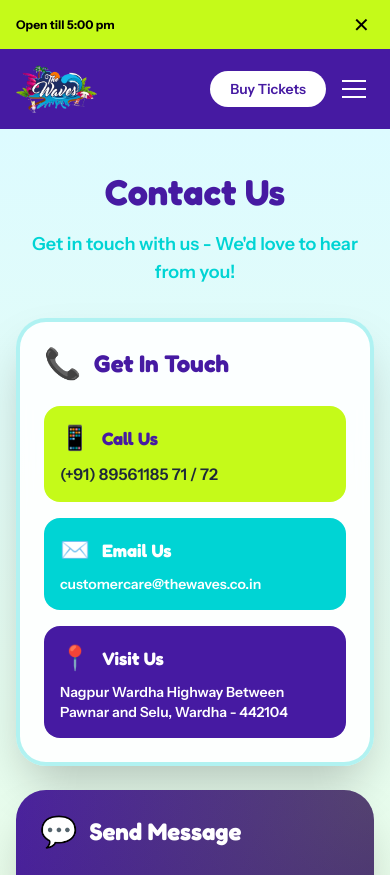
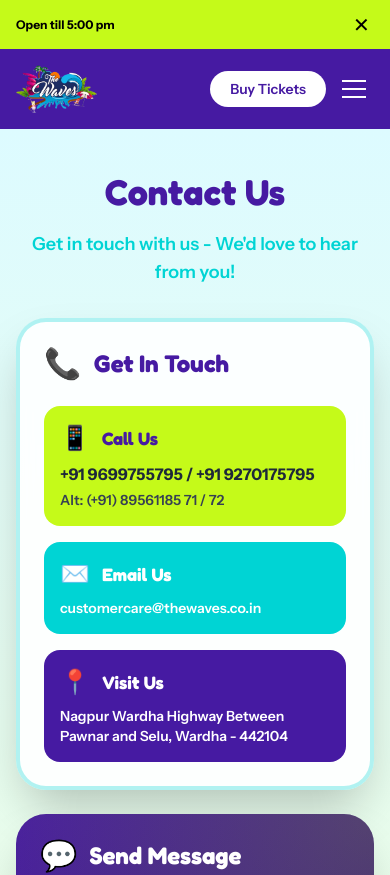
Before and after one commit to Nityom/waterpark, a React (Vite) app: page /contact-us in a window 390 px wide. Shown: the top 875 px of the page. Built offline with nearby package versions, Linux system fonts and the light colour scheme.

Commit message:
feat: Add About Us, Contact Us, Footer, WhatsApp button components, and site information constants.

```diff
--- a/src/components/ContactUs.jsx
+++ b/src/components/ContactUs.jsx
@@ -22,7 +22,7 @@
     const whatsappMessage = `*New Contact Form Submission*%0A%0A*Name:* ${formData.name}%0A*Email:* ${formData.email}%0A*Phone:* ${formData.phone}%0A*Message:* ${formData.message}`;
 
     // WhatsApp number
-    const phoneNumber = '918956118571';
+    const phoneNumber = '919699755795';
 
     // Open WhatsApp with pre-filled message
     window.open(`https://wa.me/${phoneNumber}?text=${whatsappMessage}`, '_blank');
@@ -40,11 +40,11 @@
     <section className="bg-gradient-to-b from-[#DDFBFF] via-[#C5FA19]/20 to-[#DDFBFF] py-10 md:py-16 px-4 md:px-10 relative overflow-hidden">
 
       {/* Floating Decorative Icons */}
-      <img src="/icon-1.webp" alt="" className="hidden md:block absolute top-20 left-10 w-24 h-24 animate-bounce z-20" style={{animationDuration: '3s'}} />
-      <img src="/icon-2.webp" alt="" className="hidden md:block absolute top-40 right-20 w-28 h-28 animate-bounce z-20" style={{animationDuration: '4s'}} />
+      <img src="/icon-1.webp" alt="" className="hidden md:block absolute top-20 left-10 w-24 h-24 animate-bounce z-20" style={{ animationDuration: '3s' }} />
+      <img src="/icon-2.webp" alt="" className="hidden md:block absolute top-40 right-20 w-28 h-28 animate-bounce z-20" style={{ animationDuration: '4s' }} />
       <img src="/icon-3.webp" alt="" className="hidden md:block absolute bottom-40 left-32 w-20 h-20 z-20" />
       <img src="/icon-5.webp" alt="" className="hidden md:block absolute top-60 right-40 w-32 h-32 z-20" />
-      <img src="/icon-6.webp" alt="" className="hidden md:block absolute bottom-32 right-24 w-24 h-24 animate-bounce z-20" style={{animationDuration: '5s'}} />
+      <img src="/icon-6.webp" alt="" className="hidden md:block absolute bottom-32 right-24 w-24 h-24 animate-bounce z-20" style={{ animationDuration: '5s' }} />
       {/* <img src="/icon-7.webp" alt="" className="absolute top-80 left-48 w-20 h-20 z-20" /> */}
 
       <div className="max-w-[1400px] mx-auto relative z-10">
@@ -80,9 +80,14 @@
                 <span className="text-2xl md:text-3xl">📱</span>
                 <h4 className="text-lg md:text-xl font-bold text-[#461AA2]">Call Us</h4>
               </div>
-              <p className="text-base md:text-lg font-semibold text-gray-800 ml-0 md:ml-11">
-                (+91) 89561185 71 / 72
-              </p>
+              <div className="ml-0 md:ml-11">
+                <p className="text-base md:text-lg font-bold text-gray-800">
+                  +91 9699755795<br className="hidden md:block" /> / +91 9270175795
+                </p>
+                <p className="text-sm md:text-base font-semibold text-gray-700 mt-1">
+                  Alt: (+91) 89561185 71 / 72
+                </p>
+              </div>
             </div>
 
             {/* Email */}
--- a/src/components/Footer.jsx
+++ b/src/components/Footer.jsx
@@ -11,7 +11,8 @@
             <h3 className="text-white text-base md:text-lg font-bold mb-3 md:mb-4">Contact info</h3>
             <div className="space-y-2 text-white text-xs md:text-sm">
               <p>customercare@thewaves.co.in</p>
-              <p>📞Call: (+91) 89561185 71 / 72</p>
+              <p>📞Call: +91 9699755795 / +91 9270175795</p>
+              <p>Secondary: (+91) 89561185 71 / 72</p>
               <p className="leading-relaxed">
                 📍Nagpur Wardha Highway Between Pawnar and Selu, Wardha - 442104
               </p>
@@ -22,8 +23,8 @@
           <div className="text-center md:text-left">
             <h3 className="text-white text-base md:text-lg font-bold mb-3 md:mb-4">Navigation</h3>
             <div className="space-y-2 text-white text-xs md:text-sm">
-              <p><Link to="/about-us" className="hover:text-[#C5FA19] transition-colors" onClick={() => window.scrollTo({top: 0, behavior: 'smooth'})}>About Us</Link></p>
-              <p><Link to="/contact-us" className="hover:text-[#C5FA19] transition-colors" onClick={() => window.scrollTo({top: 0, behavior: 'smooth'})}>Contact Us</Link></p>
+              <p><Link to="/about-us" className="hover:text-[#C5FA19] transition-colors" onClick={() => window.scrollTo({ top: 0, behavior: 'smooth' })}>About Us</Link></p>
+              <p><Link to="/contact-us" className="hover:text-[#C5FA19] transition-colors" onClick={() => window.scrollTo({ top: 0, behavior: 'smooth' })}>Contact Us</Link></p>
               <p><a href="#group-events" className="hover:text-[#C5FA19] transition-colors">Group Events</a></p>
               <p><a href="#faq" className="hover:text-[#C5FA19] transition-colors">FAQ</a></p>
             </div>
@@ -33,10 +34,10 @@
           <div className="text-center md:text-left">
             <h3 className="text-white text-base md:text-lg font-bold mb-3 md:mb-4">Our Policies</h3>
             <div className="space-y-2 text-white text-xs md:text-sm">
-              <p><Link to="/privacy-policy" className="hover:text-[#C5FA19] transition-colors" onClick={() => window.scrollTo({top: 0, behavior: 'smooth'})}>Privacy Policy</Link></p>
-              <p><Link to="/terms-and-conditions" className="hover:text-[#C5FA19] transition-colors" onClick={() => window.scrollTo({top: 0, behavior: 'smooth'})}>Terms & Conditions</Link></p>
-              <p><Link to="/refund-and-cancellation" className="hover:text-[#C5FA19] transition-colors" onClick={() => window.scrollTo({top: 0, behavior: 'smooth'})}>Refund & Cancellation</Link></p>
-              <p><Link to="/shipping-and-delivery" className="hover:text-[#C5FA19] transition-colors" onClick={() => window.scrollTo({top: 0, behavior: 'smooth'})}>Shipping & Delivery</Link></p>
+              <p><Link to="/privacy-policy" className="hover:text-[#C5FA19] transition-colors" onClick={() => window.scrollTo({ top: 0, behavior: 'smooth' })}>Privacy Policy</Link></p>
+              <p><Link to="/terms-and-conditions" className="hover:text-[#C5FA19] transition-colors" onClick={() => window.scrollTo({ top: 0, behavior: 'smooth' })}>Terms & Conditions</Link></p>
+              <p><Link to="/refund-and-cancellation" className="hover:text-[#C5FA19] transition-colors" onClick={() => window.scrollTo({ top: 0, behavior: 'smooth' })}>Refund & Cancellation</Link></p>
+              <p><Link to="/shipping-and-delivery" className="hover:text-[#C5FA19] transition-colors" onClick={() => window.scrollTo({ top: 0, behavior: 'smooth' })}>Shipping & Delivery</Link></p>
             </div>
           </div>
 
@@ -45,7 +46,7 @@
             <h3 className="text-white text-base md:text-lg font-bold mb-3 md:mb-4">Social media</h3>
             <div className="space-y-2 text-white text-xs md:text-sm">
               <p><a href="https://www.instagram.com/thewaveswaterpark/" target="_blank" rel="noopener noreferrer" className="hover:text-[#C5FA19] transition-colors">Instagram</a></p>
-              <p><a href="https://wa.me/918956118571" target="_blank" rel="noopener noreferrer" className="hover:text-[#C5FA19] transition-colors">Whatsapp</a></p>
+              <p><a href="https://wa.me/919699755795" target="_blank" rel="noopener noreferrer" className="hover:text-[#C5FA19] transition-colors">Whatsapp</a></p>
             </div>
           </div>
         </div>
--- a/src/components/WhatsAppButton.jsx
+++ b/src/components/WhatsAppButton.jsx
@@ -1,6 +1,6 @@
 function WhatsAppButton() {
   const handleClick = () => {
-    const phoneNumber = '918956118571';
+    const phoneNumber = '919699755795';
     const message = 'Hello! I would like to inquire about The Waves Water Park.';
     window.open(`https://wa.me/${phoneNumber}?text=${encodeURIComponent(message)}`, '_blank');
   };
@@ -17,7 +17,7 @@
         fill="currentColor"
         viewBox="0 0 24 24"
       >
-        <path d="M17.472 14.382c-.297-.149-1.758-.867-2.03-.967-.273-.099-.471-.148-.67.15-.197.297-.767.966-.94 1.164-.173.199-.347.223-.644.075-.297-.15-1.255-.463-2.39-1.475-.883-.788-1.48-1.761-1.653-2.059-.173-.297-.018-.458.13-.606.134-.133.298-.347.446-.52.149-.174.198-.298.298-.497.099-.198.05-.371-.025-.52-.075-.149-.669-1.612-.916-2.207-.242-.579-.487-.5-.669-.51-.173-.008-.371-.01-.57-.01-.198 0-.52.074-.792.372-.272.297-1.04 1.016-1.04 2.479 0 1.462 1.065 2.875 1.213 3.074.149.198 2.096 3.2 5.077 4.487.709.306 1.262.489 1.694.625.712.227 1.36.195 1.871.118.571-.085 1.758-.719 2.006-1.413.248-.694.248-1.289.173-1.413-.074-.124-.272-.198-.57-.347m-5.421 7.403h-.004a9.87 9.87 0 01-5.031-1.378l-.361-.214-3.741.982.998-3.648-.235-.374a9.86 9.86 0 01-1.51-5.26c.001-5.45 4.436-9.884 9.888-9.884 2.64 0 5.122 1.03 6.988 2.898a9.825 9.825 0 012.893 6.994c-.003 5.45-4.437 9.884-9.885 9.884m8.413-18.297A11.815 11.815 0 0012.05 0C5.495 0 .16 5.335.157 11.892c0 2.096.547 4.142 1.588 5.945L.057 24l6.305-1.654a11.882 11.882 0 005.683 1.448h.005c6.554 0 11.89-5.335 11.893-11.893a11.821 11.821 0 00-3.48-8.413Z"/>
+        <path d="M17.472 14.382c-.297-.149-1.758-.867-2.03-.967-.273-.099-.471-.148-.67.15-.197.297-.767.966-.94 1.164-.173.199-.347.223-.644.075-.297-.15-1.255-.463-2.39-1.475-.883-.788-1.48-1.761-1.653-2.059-.173-.297-.018-.458.13-.606.134-.133.298-.347.446-.52.149-.174.198-.298.298-.497.099-.198.05-.371-.025-.52-.075-.149-.669-1.612-.916-2.207-.242-.579-.487-.5-.669-.51-.173-.008-.371-.01-.57-.01-.198 0-.52.074-.792.372-.272.297-1.04 1.016-1.04 2.479 0 1.462 1.065 2.875 1.213 3.074.149.198 2.096 3.2 5.077 4.487.709.306 1.262.489 1.694.625.712.227 1.36.195 1.871.118.571-.085 1.758-.719 2.006-1.413.248-.694.248-1.289.173-1.413-.074-.124-.272-.198-.57-.347m-5.421 7.403h-.004a9.87 9.87 0 01-5.031-1.378l-.361-.214-3.741.982.998-3.648-.235-.374a9.86 9.86 0 01-1.51-5.26c.001-5.45 4.436-9.884 9.888-9.884 2.64 0 5.122 1.03 6.988 2.898a9.825 9.825 0 012.893 6.994c-.003 5.45-4.437 9.884-9.885 9.884m8.413-18.297A11.815 11.815 0 0012.05 0C5.495 0 .16 5.335.157 11.892c0 2.096.547 4.142 1.588 5.945L.057 24l6.305-1.654a11.882 11.882 0 005.683 1.448h.005c6.554 0 11.89-5.335 11.893-11.893a11.821 11.821 0 00-3.48-8.413Z" />
       </svg>
     </button>
   );
--- a/src/constants/siteInfo.js
+++ b/src/constants/siteInfo.js
@@ -2,8 +2,9 @@
   brandName: 'The Waves Water Park',
   legalName: 'Waves Wardha',
   supportEmail: 'customercare@thewaves.co.in',
-  supportPhone: '+91 8956118571',
-  supportPhoneDisplay: '(+91) 89561185 71 / 72',
+  supportPhone: '+91 9699755795',
+  supportPhoneDisplay: '+91 9699755795 / +91 9270175795',
+  secondaryPhoneDisplay: '(+91) 89561185 71 / 72',
   address: 'Nagpur Wardha Highway Between Pawnar and Selu, Wardha - 442104',
   website: 'https://thewaves.co.in',
   bookingNotice: 'Book tickets only on thewaves.co.in or at the park ticket counter.',
```
Also changed, not shown: src/components/AboutUs.jsx (+5 -4 lines).
